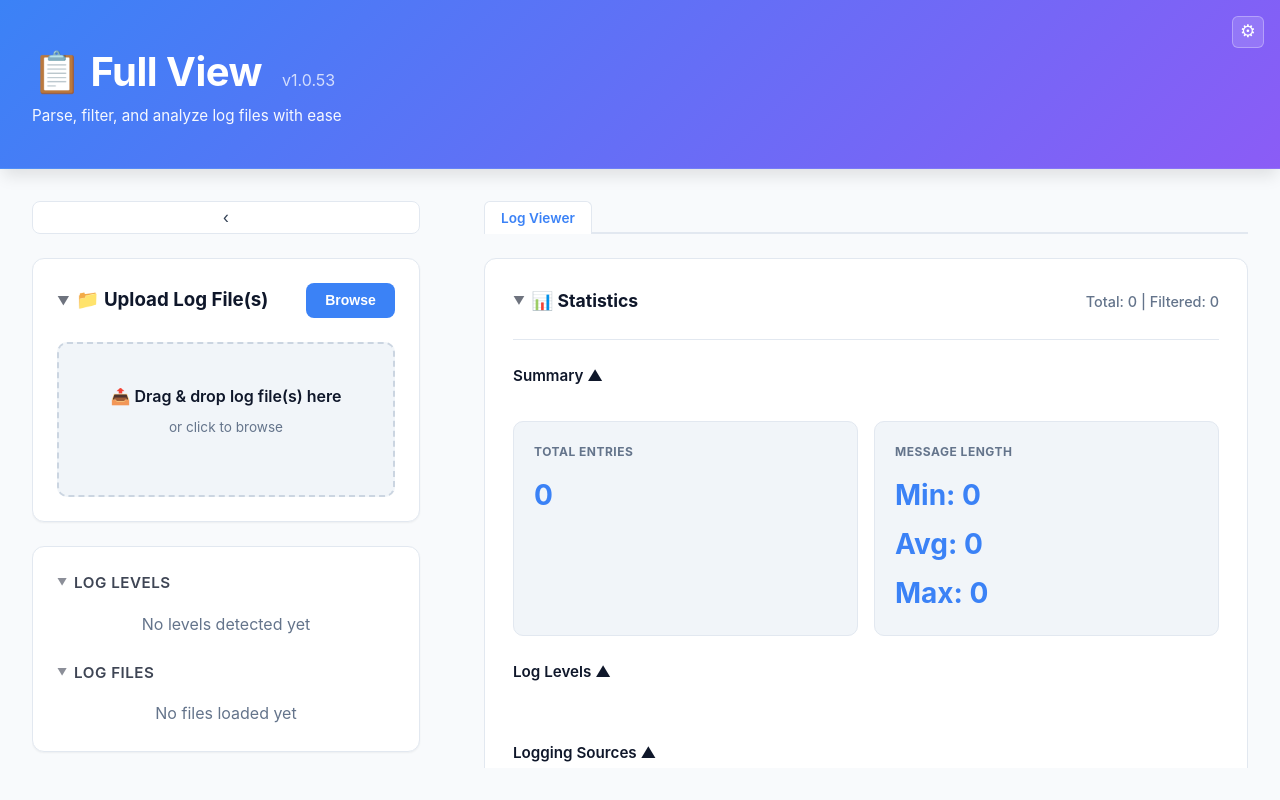
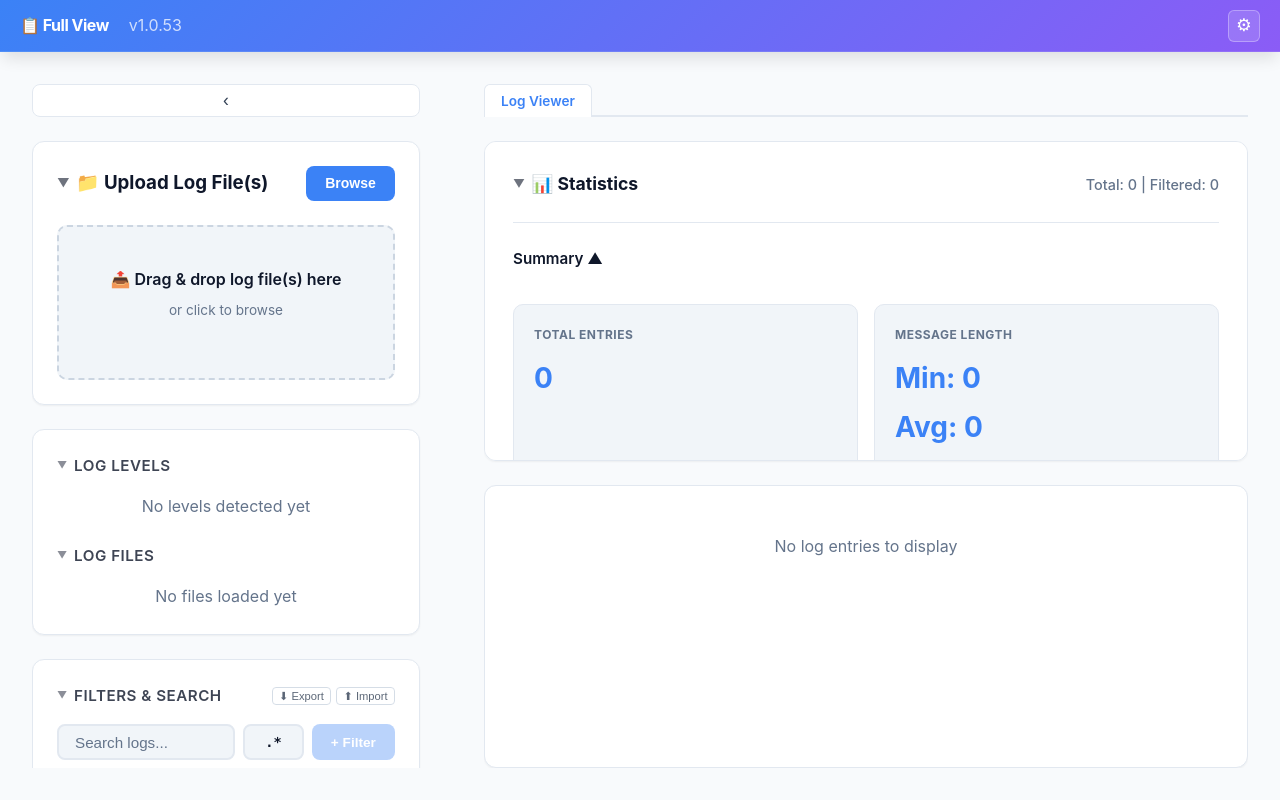
Before and after one commit to john-ciq/log-reader, a React (Vite) app: page / in a window 1280 px wide. Built offline with nearby package versions, Linux system fonts and the light colour scheme.

Commit message:
Cleaned up the header and added a scroll bar to the stats panel

```diff
--- a/src/App.tsx
+++ b/src/App.tsx
@@ -492,7 +492,6 @@ function App() {
           <h1>📋 Full View</h1>
           <span className="app-version">v{pkg.version}</span>
         </div>
-        <p>Parse, filter, and analyze log files with ease</p>
         <button className="features-toggle-btn" onClick={() => setFeaturesPanelOpen(true)} title="Features">⚙</button>
       </header>
       {featuresPanelOpen && <FeaturesPanel onClose={() => setFeaturesPanelOpen(false)} />}
--- a/src/index.css
+++ b/src/index.css
@@ -152,17 +152,22 @@ html, body {
 
 .app-header {
   background: linear-gradient(135deg, var(--primary) 0%, var(--secondary) 100%);
-  padding: 2.5rem 2rem;
+  padding: 0.6rem 1.25rem;
   color: white;
   box-shadow: var(--shadow-lg);
   border-bottom: 1px solid rgba(255, 255, 255, 0.1);
-  position: relative;
+  display: flex;
+  align-items: center;
+  gap: 1rem;
+}
+
+.app-header p {
+  display: none;
 }
 
 .features-toggle-btn {
-  position: absolute;
-  top: 1rem;
-  right: 1rem;
+  margin-left: auto;
+  flex-shrink: 0;
   background: rgba(255,255,255,0.15);
   border: 1px solid rgba(255,255,255,0.3);
   border-radius: 6px;
@@ -351,7 +356,7 @@ html, body {
 }
 
 .app-header h1 {
-  font-size: 2.5rem;
+  font-size: 1rem;
   font-weight: 700;
   margin: 0;
   letter-spacing: -0.5px;
@@ -368,11 +373,6 @@ html, body {
   opacity: 0.75;
   font-weight: 400;
   margin-left: 0.5rem;
-}
-.app-header p {
-  font-size: 0.95rem;
-  opacity: 0.95;
-  font-weight: 400;
 }
 
 .app-container {
@@ -1191,6 +1191,9 @@ html, body {
   padding: 1.75rem;
   border: 1px solid var(--border);
   box-shadow: var(--shadow-sm);
+  max-height: 40vh;
+  overflow-y: auto;
+  flex-shrink: 0;
 }
 
 .stats-header {
```
